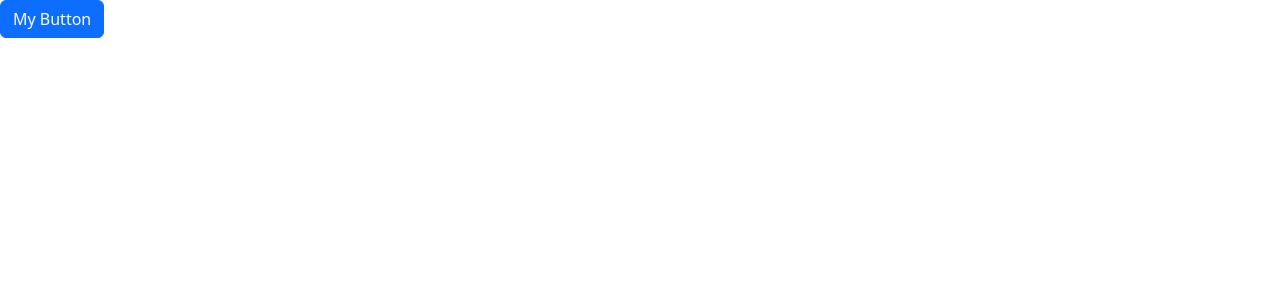
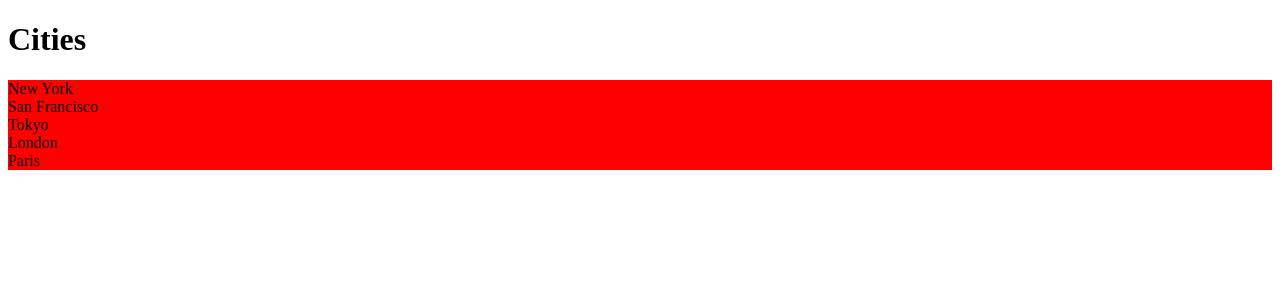
Before and after one commit to chienchuanw/react-learning, a React (Vite) app: page / in a window 1280 px wide. Shown: the top 300 px of the page. Built offline with nearby package versions, Linux system fonts and the light colour scheme.

Commit message:
Finished Vanilla CSS

```diff
--- a/src/App.css
+++ b/src/App.css
@@ -1 +1,5 @@
 /* App.css contains all the styles for "App" component which is App.tsx */
+
+.list-group {
+    background-color: red;
+}
--- a/src/App.tsx
+++ b/src/App.tsx
@@ -1,9 +1,11 @@
 import Message from './Message';
+// By default, if we are referencing a folder instead of a file, it will look for a file called "index"
 import ListGroup from './components/ListGroup';
 import Alert from './components/Alert';
 import Button from './components/Button';
 import DismissingAlert from './components/DismissingAlert';
 import { useState } from 'react';
+import './App.css'
 
 function AppMessage() {
   // We should always close our React component like the comment below. Otherwise, it will get a compilation error.
@@ -57,4 +59,4 @@
   )
 }
 
-export default AppButtonAlert;
+export default App;
--- /dev/null
+++ b/src/components/ListGroup/ListGroup.css
@@ -0,0 +1,4 @@
+.list-group {
+    list-style: none;
+    padding: 0px;
+}
--- a/src/components/ListGroup.tsx
+++ b/src/components/ListGroup/ListGroup.tsx
@@ -1,6 +1,7 @@
 import { Fragment } from "react/jsx-runtime";
 import { MouseEvent } from "react";
 import { useState } from "react";
+import './ListGroup.css'
 
 function ListGroup() {
   const items = ['New York', 'San Francisco', 'Tokyo', 'London', 'Paris'];
--- /dev/null
+++ b/src/components/ListGroup/index.ts
@@ -0,0 +1,3 @@
+import ListGroup from "./ListGroup"
+
+export default ListGroup
--- a/src/main.tsx
+++ b/src/main.tsx
@@ -4,7 +4,7 @@
 // import './index.css'
 
 // We use Bootstrap for CSS styling instead of index.css
-import 'bootstrap/dist/css/bootstrap.css'
+// import 'bootstrap/dist/css/bootstrap.css'
 
 ReactDOM.createRoot(document.getElementById('root') as HTMLElement).render(
   <React.StrictMode>
```
